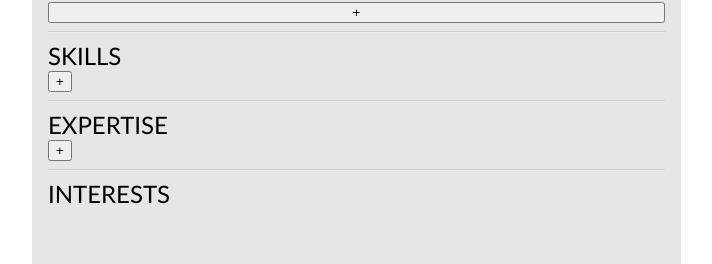
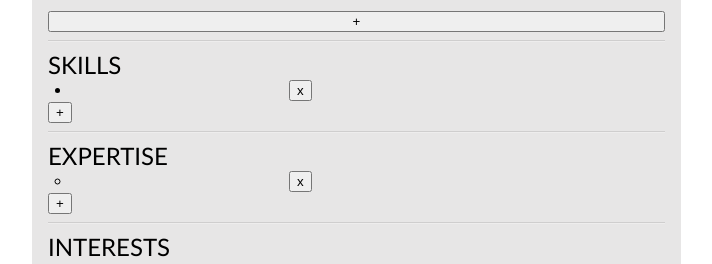
Before and after one commit to IwearSILLYhats/cvApp, a React (Vite) app: page / in a window 1280 px wide. Shown: the part 1821-2085 px from the top of the page, without its empty margins (0-712 px from the left). Built offline with nearby package versions, Linux system fonts and the light colour scheme.

Commit message:
Finalized list logic

```diff
--- a/src/List.jsx
+++ b/src/List.jsx
@@ -1,29 +1,30 @@
 import { useLocalStorage } from "./hooks/useLocalStorage";
+import { v4 } from "uuid";
 
 export default function List ({props}) {
-    const [def, setDefault] = useLocalStorage(props, [])
+    const [def, setDefault] = useLocalStorage(props, [{txt:'', id: v4()}])
     return (
         <ul>
-        {def.map((e, indx) => {
+        {def.map((e) => {
             return (
-                <li key={indx}>
-                <input type="text" defaultValue={e} onChange=       {(event) => {
+                <li key={e.id}>
+                <input type="text" defaultValue={e.txt} onChange={(event) => {
                     setDefault(
                         def.map(
-                            (j,index) => {
-                                if(indx === index){ return event.target.value}
+                            (j) => {
+                                if(e.id === j.id){ return {...j, txt: event.target.value}}
                                 return j
                             }
                         )
                     )
                 }} />
                     <button onClick={() => {
-                        setDefault(def.filter((e,index) => index !== indx))}
+                        setDefault(def.filter((j) => e.id !== j.id))}
                     }>x</button>
                     </li>)
             })}
                     <button onClick={ () => {
-                        setDefault([...def, ""])}
+                        setDefault([...def, {txt:'', id: v4()}])}
             }>+</button>
             </ul>
     )
--- a/src/Work.jsx
+++ b/src/Work.jsx
@@ -1,3 +1,4 @@
+import { v4 } from "uuid";
 import { useLocalStorage } from "./hooks/useLocalStorage";
 import { workData } from "./workData";
 
@@ -41,21 +42,21 @@ function WorkItem ({props, update}) {
         <p><input type="text" placeholder="Dates goes here" defaultValue={props.date} onChange={(e) => update({...props, date: e.target.value})} /></p>
 
             <ul>
-                {props.skills.map( ((skill, index) => {
+                {props.skills.map( ((skill) => {
                 return (
-                <li key={index}>
-                    <input type="text" defaultValue={skill} onChange={(e) => {
-                        update({...props, skills: props.skills.map((skl, indx) => {
-                            if (index === indx) return e.target.value
+                <li key={skill.id}>
+                    <input type="text" defaultValue={skill.txt} onChange={(e) => {
+                        update({...props, skills: props.skills.map((skl) => {
+                            if (skl.id === skill.id) return {...skill, txt: e.target.value}
                             return skl
                         } )})
                     }} />
                     <button onClick={() => {
-                        update({...props,  skills: props.skills.filter((e,indx) => index !== indx)})}
+                        update({...props,  skills: props.skills.filter((e) => e.id !== skill.id)})}
                     }>x</button>
                 </li>)}))}
                 <button onClick={ () => {
-            update({...props, skills: [...props.skills, '']})}
+            update({...props, skills: [...props.skills, {txt:'', id: v4()}]})}
             }>+</button>
             </ul>
         </div>
--- a/src/workData.js
+++ b/src/workData.js
@@ -6,7 +6,7 @@ export class workData {
         this.company = '',
         this.info = '',
         this.date = '',
-        this.skills = [''],
+        this.skills = [{txt: '', id: v4() }],
         this.id = v4()
     }
 }
```
